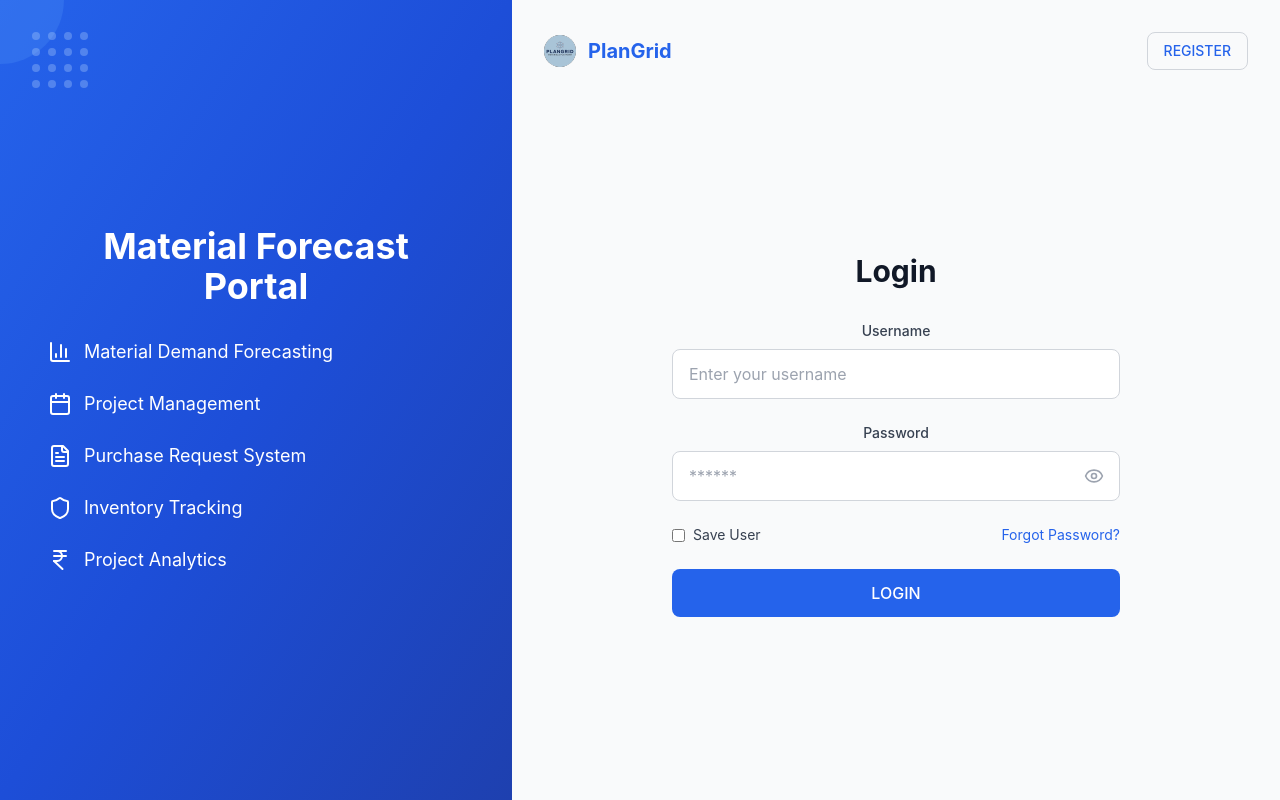
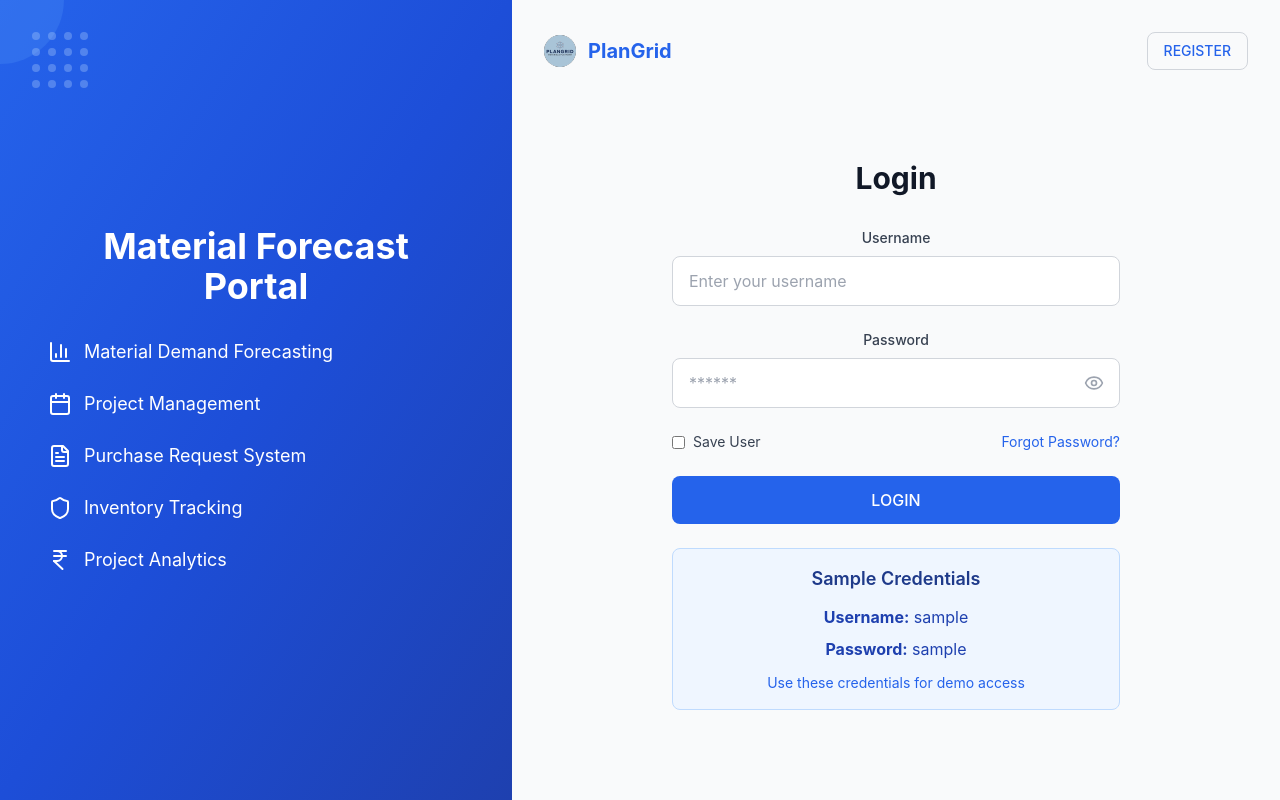
Before and after one commit to cpy-ninja05/Material_Forecast_Website, a React (Vite) app in the folder frontend/: page /auth in a window 1280 px wide. Built offline with nearby package versions, Linux system fonts and the light colour scheme.

Commit message:
add sample credentials

```diff
--- a/frontend/src/components/AuthPage.jsx
+++ b/frontend/src/components/AuthPage.jsx
@@ -182,6 +182,22 @@ const Login = ({ onSwitchToRegister, onSwitchToForgotPassword }) => {
                 {loading ? 'Signing in...' : 'LOGIN'}
               </button>
             </form>
+
+            {/* Sample Credentials Info */}
+            <div className="mt-6 p-4 bg-blue-50 border border-blue-200 rounded-lg text-center">
+              <h3 className="font-semibold text-blue-900 text-lg mb-3">Sample Credentials</h3>
+              <div className="space-y-2">
+                <p className="text-base text-blue-800">
+                  <strong>Username:</strong> sample
+                </p>
+                <p className="text-base text-blue-800">
+                  <strong>Password:</strong> sample
+                </p>
+              </div>
+              <p className="text-sm text-blue-600 mt-3">
+                Use these credentials for demo access
+              </p>
+            </div>
           </div>
         </div>
       </div>
```
